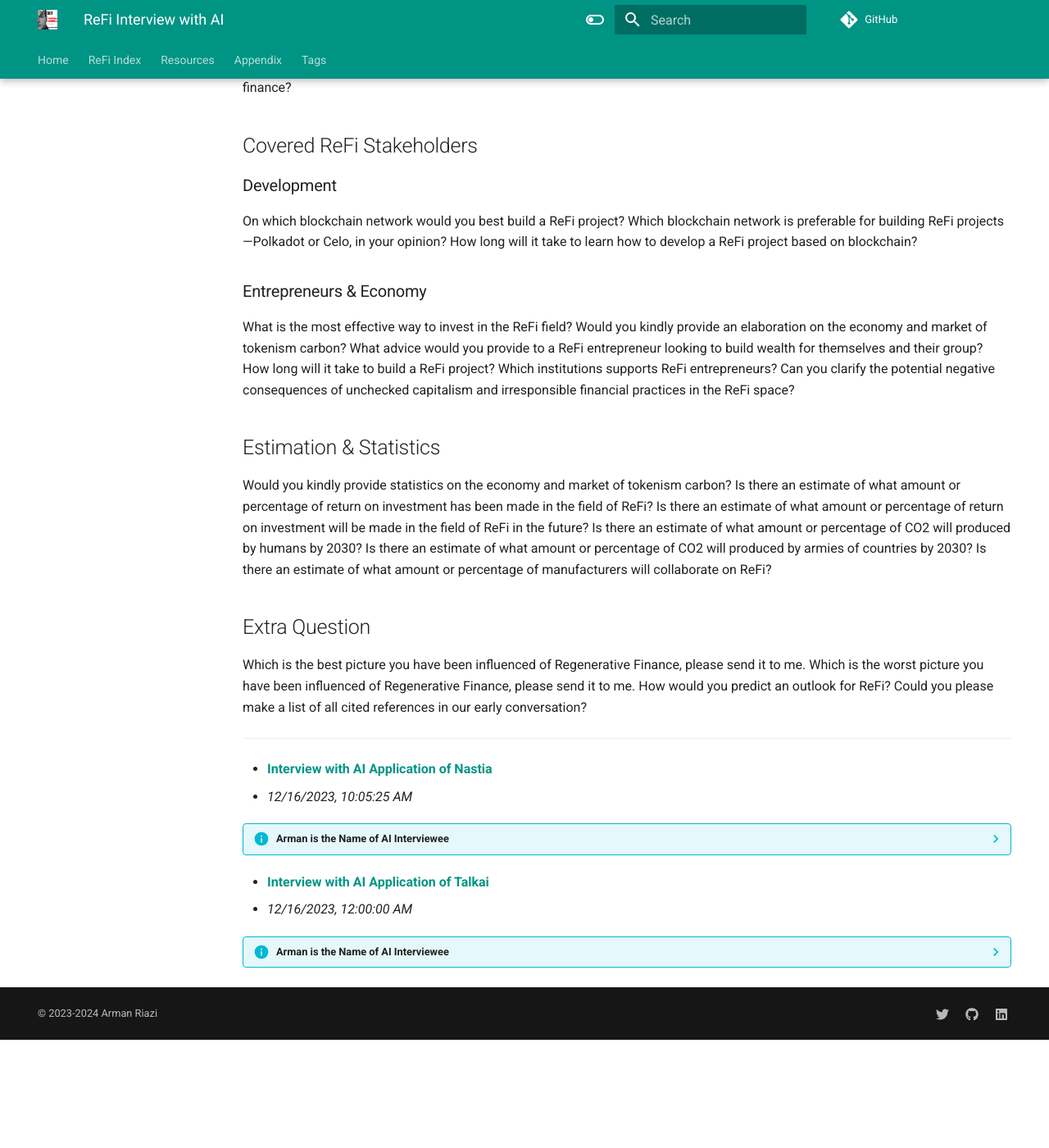
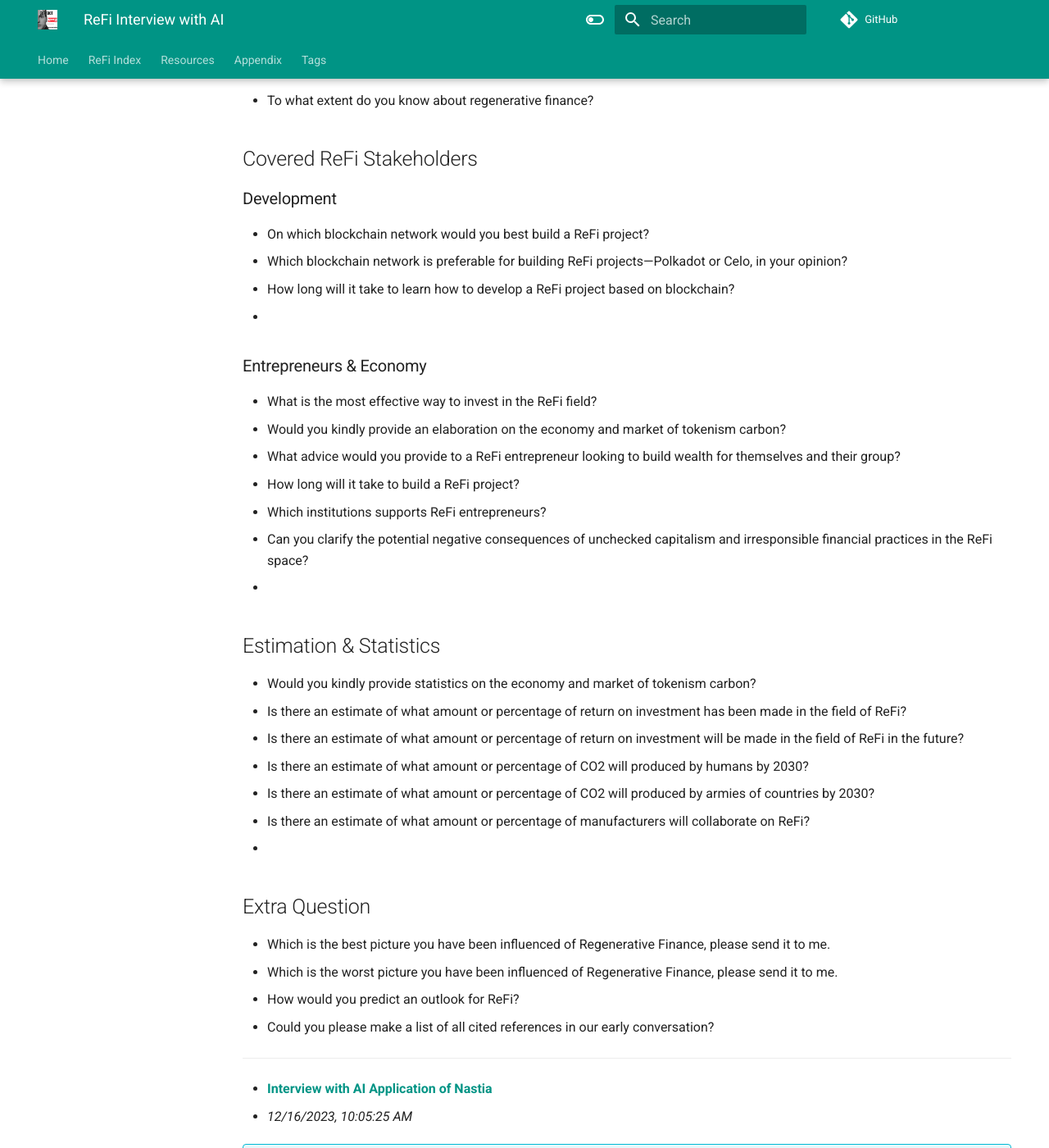
Before and after one commit to armanriazi/refi, an MkDocs documentation site: the page built from docs/ai_interview.md, in a window 1280 px wide and 1400 px high, scrolled down 210 px. Shown: the whole window at 82% size. Built offline with MkDocs 1.6.1 and Material for MkDocs 9.7.7, drawn with Linux system fonts in a browser that asks for light colours; before the commit the page ends 1478 px from its top, so only the background shows below that.

Commit message:
AI added-10

```diff
--- a/docs/ai_interview.md
+++ b/docs/ai_interview.md
@@ -14,37 +14,38 @@ show:
 # Template of Questions
 ## ReFi Convestation
 
-Hi Dear, I am a researcher from a ReFi Talents group so we need your assistance.
-To what extent do you know about regenerative finance?
+Hi Dear, I am a researcher from a ReFi Talents group and we need your assistance.
+
+- To what extent do you know about regenerative finance?
 
 ## Covered ReFi Stakeholders
 
 ### Development
-On which blockchain network would you best build a ReFi project?
-Which blockchain network is preferable for building ReFi projects—Polkadot or Celo, in your opinion?
-How long will it take to learn how to develop a ReFi project based on blockchain?
-
+- On which blockchain network would you best build a ReFi project?
+- Which blockchain network is preferable for building ReFi projects—Polkadot or Celo, in your opinion?
+- How long will it take to learn how to develop a ReFi project based on blockchain?
+-
 ### Entrepreneurs & Economy
-What is the most effective way to invest in the ReFi field?
-Would you kindly provide an elaboration on the economy and market of tokenism carbon?
-What advice would you provide to a ReFi entrepreneur looking to build wealth for themselves and their group?
-How long will it take to build a ReFi project?
-Which institutions supports ReFi entrepreneurs?
-Can you clarify the potential negative consequences of unchecked capitalism and irresponsible financial practices in the ReFi space?
-
+- What is the most effective way to invest in the ReFi field?
+- Would you kindly provide an elaboration on the economy and market of tokenism carbon?
+- What advice would you provide to a ReFi entrepreneur looking to build wealth for themselves and their group?
+- How long will it take to build a ReFi project?
+- Which institutions supports ReFi entrepreneurs?
+- Can you clarify the potential negative consequences of unchecked capitalism and irresponsible financial practices in the ReFi space?
+-
 ## Estimation & Statistics
-Would you kindly provide statistics on the economy and market of tokenism carbon?
-Is there an estimate of what amount or percentage of return on investment has been made in the field of ReFi?
-Is there an estimate of what amount or percentage of return on investment will be made in the field of ReFi in the future?
-Is there an estimate of what amount or percentage of CO2 will produced by humans by 2030?
-Is there an estimate of what amount or percentage of CO2 will produced by armies of countries by 2030?
-Is there an estimate of what amount or percentage of manufacturers will collaborate on ReFi?
-
+- Would you kindly provide statistics on the economy and market of tokenism carbon?
+- Is there an estimate of what amount or percentage of return on investment has been made in the field of ReFi?
+- Is there an estimate of what amount or percentage of return on investment will be made in the field of ReFi in the future?
+- Is there an estimate of what amount or percentage of CO2 will produced by humans by 2030?
+- Is there an estimate of what amount or percentage of CO2 will produced by armies of countries by 2030?
+- Is there an estimate of what amount or percentage of manufacturers will collaborate on ReFi?
+-
 ## Extra Question
-Which is the best picture you have been influenced of Regenerative Finance, please send it to me.
-Which is the worst picture you have been influenced of Regenerative Finance, please send it to me.
-How would you predict an outlook for ReFi?
-Could you please make a list of all cited references in our early conversation?
+- Which is the best picture you have been influenced of Regenerative Finance, please send it to me.
+- Which is the worst picture you have been influenced of Regenerative Finance, please send it to me.
+- How would you predict an outlook for ReFi?
+- Could you please make a list of all cited references in our early conversation?
 
 ---
 
```
